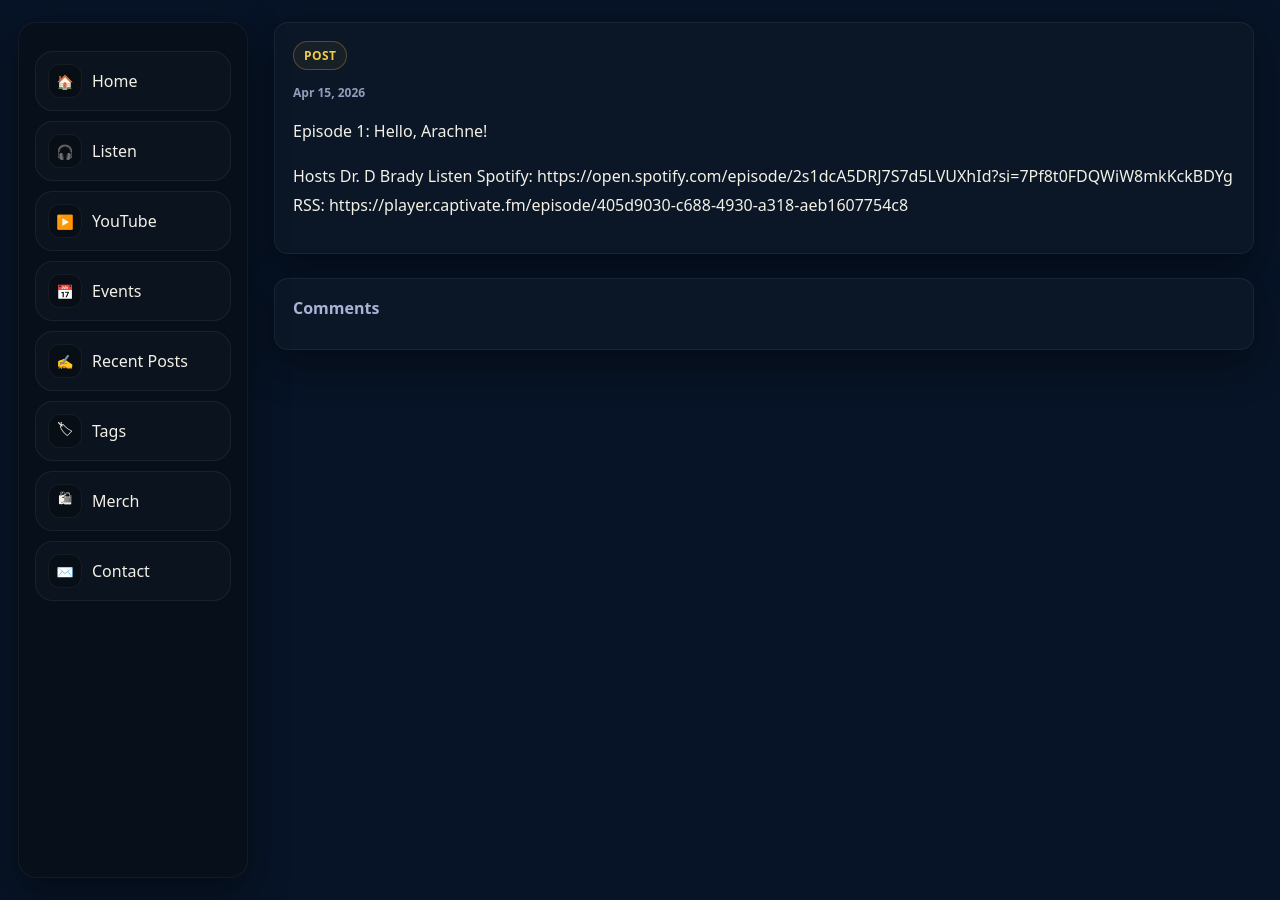
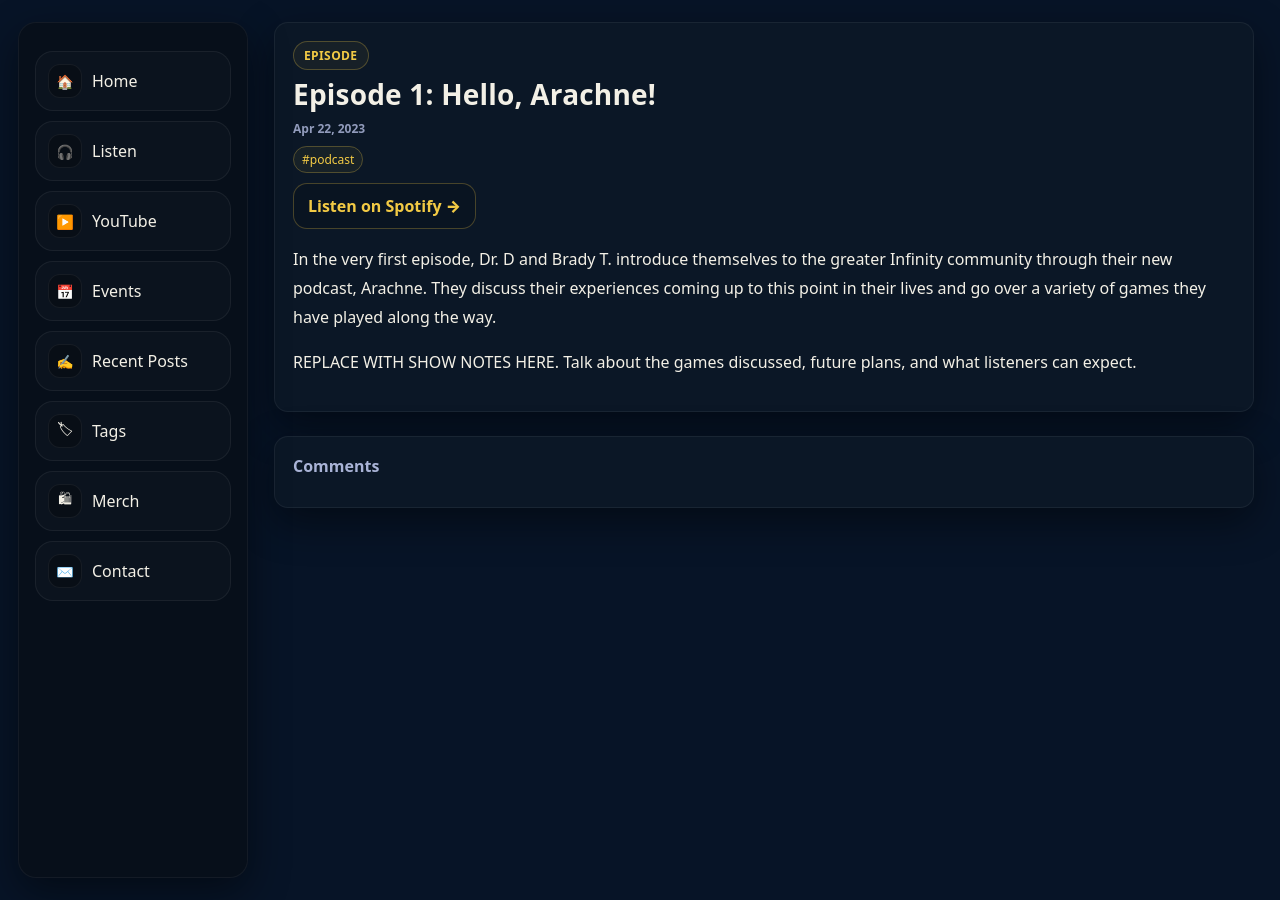
Before and after one commit to InventorofSoup/ArachneAWebsite, a Jekyll site: the page built from _posts/2023-04-22-Episode_1:Hello,Arachne!.md, in a window 1280 px wide. Built offline with Jekyll 4.4.1, drawn with Linux system fonts in a browser that asks for light colours; our own code applies the rules of GitHub Pages for plain Markdown files; comment, search, counter and statistics services are not loaded.

Commit message:
Update 2023-04-22-Episode_1:Hello,Arachne!.md
updated format

```diff
--- a/_posts/2023-04-22-Episode_1:Hello,Arachne!.md
+++ b/_posts/2023-04-22-Episode_1:Hello,Arachne!.md
@@ -1,18 +1,12 @@
 ---
-layout: default
-Episode 1: Hello, Arachne!
-date: 2023-04-22
+layout: post
+title: "Episode 1: Hello, Arachne!"
+date: 2023-04-22 09:00:00 -0500
 content_type: episode
-tags:
-  - podcast
- In the very first episode, Dr. D and Brady T. introduce themselves to the greater Infinity community through their new podcast, Arachne. They discuss their experiences coming up to this point in their lives and go over a variety of games they have played along the way.
+excerpt: " First episode of Arachne with the hosts introducing themselves. "
+tags: [podcast]
+spotify_url: "https://open.spotify.com/episode/2s1dcA5DRJ7S7d5LVUXhId?si=7Pf8t0FDQWiW8mkKckBDYg"
 ---
+In the very first episode, Dr. D and Brady T. introduce themselves to the greater Infinity community through their new podcast, Arachne. They discuss their experiences coming up to this point in their lives and go over a variety of games they have played along the way.
 
-Episode 1: Hello, Arachne!
-
-Hosts
-Dr. D
-Brady
-Listen
-Spotify: https://open.spotify.com/episode/2s1dcA5DRJ7S7d5LVUXhId?si=7Pf8t0FDQWiW8mkKckBDYg
-RSS: https://player.captivate.fm/episode/405d9030-c688-4930-a318-aeb1607754c8
+REPLACE WITH SHOW NOTES HERE. Talk about the games discussed, future plans, and what listeners can expect.
```
